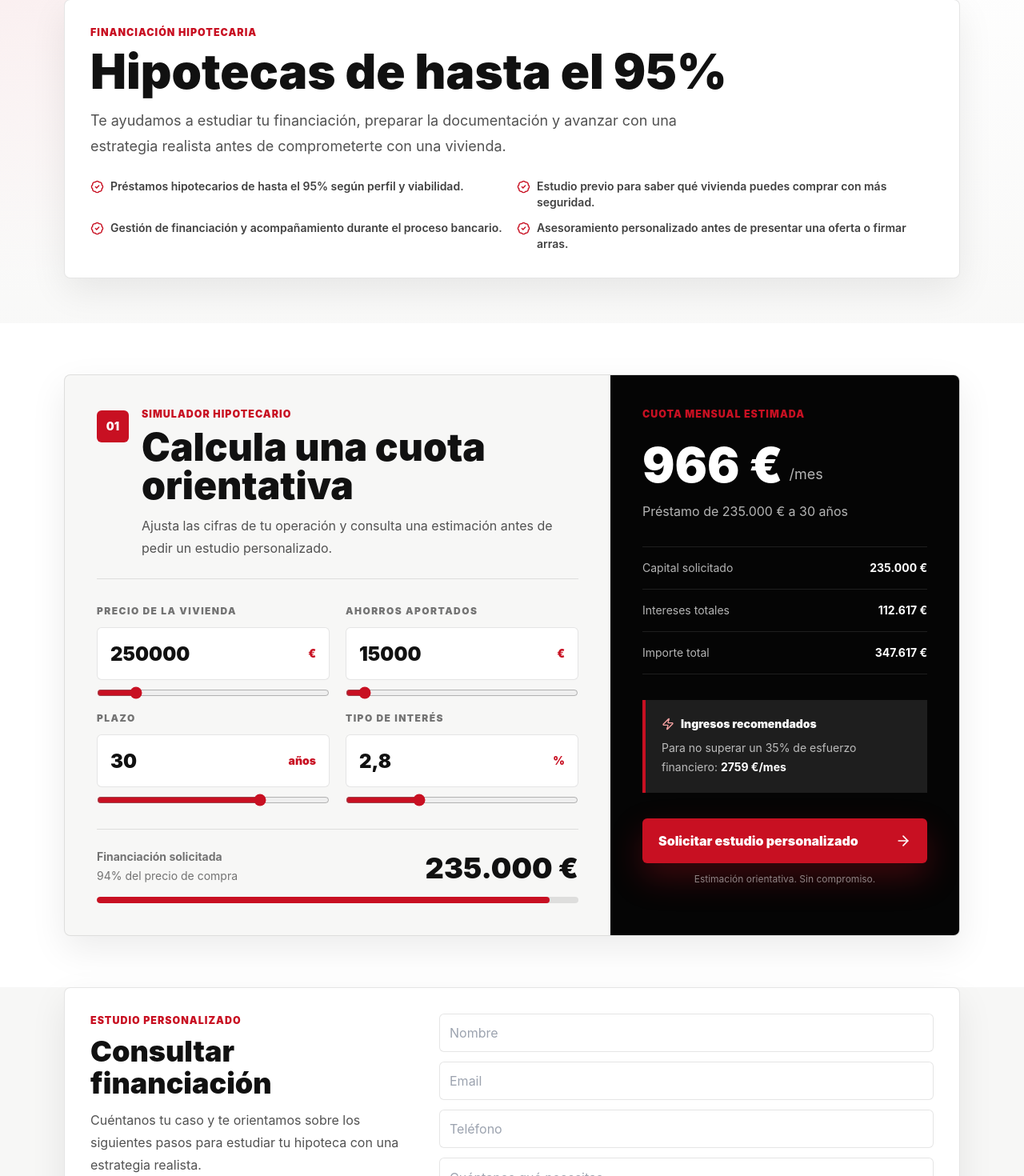
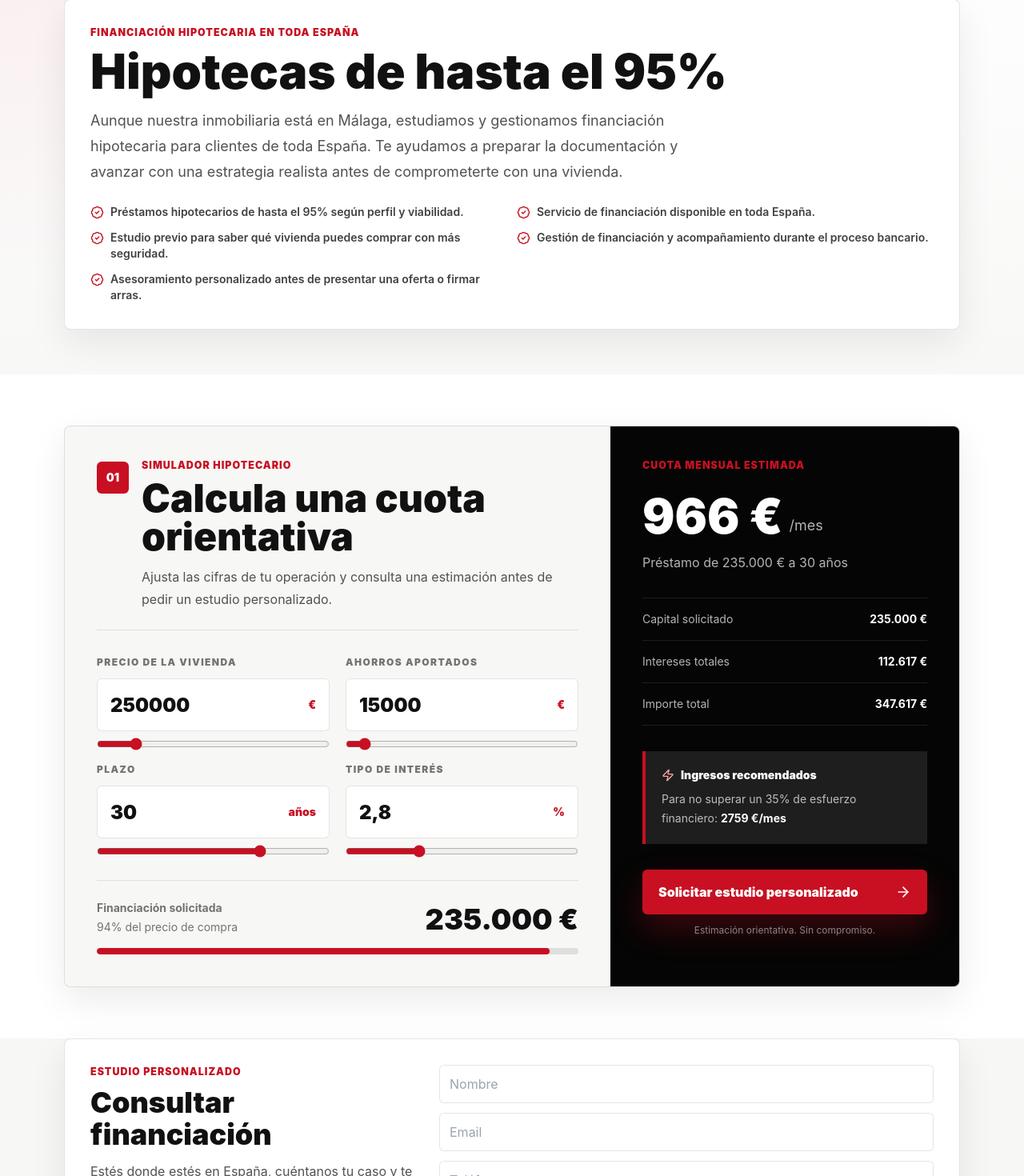
Before and after one commit to rederbeats/aktua-home-web, a Next.js app: page /hipotecas in a window 1280 px wide. Shown: the part 130-1600 px from the top of the page at 80% size. Built offline with nearby package versions, Linux system fonts and the light colour scheme; no server answers.

Commit message:
Aclarar alcance en Malaga y financiacion nacional

```diff
--- a/app/contacto/page.tsx
+++ b/app/contacto/page.tsx
@@ -5,7 +5,7 @@ import { siteConfig } from "@/lib/site-config";
 
 export const metadata: Metadata = {
   title: "Contacto",
-  description: "Contacta con " + siteConfig.brandName + "."
+  description: "Contacta con " + siteConfig.brandName + " en Málaga. Financiación hipotecaria disponible en toda España."
 };
 
 export default async function ContactPage({ searchParams }: { searchParams: Promise<{ lead?: string }> }) {
@@ -17,7 +17,7 @@ export default async function ContactPage({ searchParams }: { searchParams: Prom
         <p className="text-sm font-bold uppercase text-brand-red">Contacto</p>
         <h1 className="mt-2 text-4xl font-black">Hablemos de tu vivienda</h1>
         <p className="mt-4 max-w-2xl text-lg leading-8 text-neutral-600">
-          Cuéntanos qué necesitas y te responderemos con una primera orientación personalizada.
+          Estamos en Málaga y trabajamos principalmente en Málaga y provincia. Para financiación hipotecaria podemos atenderte desde cualquier punto de España.
         </p>
         <div className="mt-7 grid max-w-xl gap-3">
           <a href={`tel:${siteConfig.contact.phone.replace(/\s/g, "")}`} className="flex items-center gap-3 rounded-lg border border-black/10 bg-white p-4 font-bold shadow-sm transition hover:border-brand-red">
--- a/app/hipotecas/page.tsx
+++ b/app/hipotecas/page.tsx
@@ -7,11 +7,12 @@ import { siteConfig } from "@/lib/site-config";
 
 export const metadata: Metadata = {
   title: "Financiación hipotecaria",
-  description: "Estudio y gestión de financiación hipotecaria de hasta el 95% con " + siteConfig.brandName + "."
+  description: "Estudio y gestión de financiación hipotecaria en toda España, de hasta el 95% según perfil y viabilidad, con " + siteConfig.brandName + "."
 };
 
 const points = [
   "Préstamos hipotecarios de hasta el 95% según perfil y viabilidad.",
+  "Servicio de financiación disponible en toda España.",
   "Estudio previo para saber qué vivienda puedes comprar con más seguridad.",
   "Gestión de financiación y acompañamiento durante el proceso bancario.",
   "Asesoramiento personalizado antes de presentar una oferta o firmar arras."
@@ -28,10 +29,10 @@ export default async function MortgagesPage({ searchParams }: { searchParams: Pr
 
       <section className="container py-10 md:py-14">
         <div className="rounded-lg border border-black/10 bg-white p-6 shadow-soft md:p-8">
-          <p className="section-kicker">Financiación hipotecaria</p>
+          <p className="section-kicker">Financiación hipotecaria en toda España</p>
           <h1 className="mt-2 text-4xl font-black leading-tight md:text-6xl">Hipotecas de hasta el 95%</h1>
           <p className="mt-4 max-w-3xl text-lg leading-8 text-neutral-600">
-            Te ayudamos a estudiar tu financiación, preparar la documentación y avanzar con una estrategia realista antes de comprometerte con una vivienda.
+            Aunque nuestra inmobiliaria está en Málaga, estudiamos y gestionamos financiación hipotecaria para clientes de toda España. Te ayudamos a preparar la documentación y avanzar con una estrategia realista antes de comprometerte con una vivienda.
           </p>
           <ul className="mt-6 grid gap-3 text-sm font-semibold text-neutral-700 md:grid-cols-2">
             {points.map((point) => (
@@ -52,7 +53,7 @@ export default async function MortgagesPage({ searchParams }: { searchParams: Pr
             <p className="section-kicker">Estudio personalizado</p>
             <h2 className="mt-2 text-3xl font-black leading-tight md:text-4xl">Consultar financiación</h2>
             <p className="mt-3 leading-7 text-neutral-600">
-              Cuéntanos tu caso y te orientamos sobre los siguientes pasos para estudiar tu hipoteca con una estrategia realista.
+              Estés donde estés en España, cuéntanos tu caso y te orientamos sobre los siguientes pasos para estudiar tu hipoteca con una estrategia realista.
             </p>
           </div>
           <LeadForm type="mortgage" sourcePath="/hipotecas" status={lead} />
--- a/app/obra-nueva/page.tsx
+++ b/app/obra-nueva/page.tsx
@@ -93,7 +93,7 @@ export default async function NewBuildPage({ searchParams }: { searchParams: Pro
               Tu promoción necesita una estrategia de venta a su altura.
             </h1>
             <p className="mt-6 max-w-2xl text-lg leading-8 text-white/80 md:text-xl">
-              Ayudamos a promotores, constructores y propietarios de suelo a comercializar obra nueva con una gestión cercana, compradores cualificados y seguimiento hasta la firma.
+              Desde Málaga ayudamos principalmente a promotores, constructores y propietarios de suelo de Málaga y provincia a comercializar obra nueva con una gestión cercana, compradores cualificados y seguimiento hasta la firma.
             </p>
             <div className="mt-8 flex flex-wrap gap-3">
               <Link
--- a/app/page.tsx
+++ b/app/page.tsx
@@ -65,13 +65,13 @@ export default async function HomePage({ searchParams }: { searchParams: Promise
         <div className="container relative grid min-h-[calc(100svh-80px)] content-center gap-8 py-10 md:py-16 lg:grid-cols-[1fr_420px] lg:items-end">
           <div className="max-w-3xl py-8 md:py-12">
             <p className="inline-flex rounded-full border border-white/20 bg-white/10 px-4 py-2 text-xs font-black uppercase text-red-100 backdrop-blur">
-              {siteConfig.brandName} {siteConfig.tagline.toLowerCase()}
+              Inmobiliaria de Málaga
             </p>
             <h1 className="mt-5 max-w-4xl text-4xl font-black leading-[1.02] sm:text-5xl md:text-7xl">
               Compra, vende y firma con todo bajo control.
             </h1>
             <p className="mt-5 max-w-2xl text-base leading-7 text-white/85 md:text-lg md:leading-8">
-              Te acompañamos en compraventa, financiación hipotecaria, gestión documental, fiscalidad, servicios jurídicos y traducciones juradas.
+              Somos de Málaga y trabajamos principalmente en Málaga y provincia. Te acompañamos en compraventa y servicios inmobiliarios, y gestionamos financiación hipotecaria en toda España.
             </p>
             <div className="mt-8 grid grid-cols-2 gap-3 sm:flex sm:flex-wrap">
               <Link href="/comprar" className="inline-flex h-12 min-w-0 items-center justify-center gap-2 rounded-md bg-brand-red px-3 text-center text-sm font-black text-white shadow-[0_18px_45px_rgba(200,16,34,0.35)] transition hover:-translate-y-0.5 hover:bg-red-700 sm:px-5 sm:text-base">
@@ -108,7 +108,7 @@ export default async function HomePage({ searchParams }: { searchParams: Promise
       <section className="relative z-10 -mt-4 pb-6 md:-mt-8">
         <div className="container grid gap-3 rounded-lg border border-black/10 bg-white p-3 shadow-[0_22px_70px_rgba(17,17,17,0.12)] md:grid-cols-4">
           <TrustItem icon={<MapPin size={20} />} title="Compraventa" body="Compra, venta y seguimiento." />
-          <TrustItem icon={<Home size={20} />} title="Financiación" body="Hipotecas de hasta el 95%." />
+          <TrustItem icon={<Home size={20} />} title="Financiación" body="Hipotecas en toda España." />
           <TrustItem icon={<KeyRound size={20} />} title="Documentación" body="Escrituras, pagos e impuestos." />
           <TrustItem icon={<Calculator size={20} />} title="Jurídico" body="Herencias, donaciones y trámites." />
         </div>
--- a/app/servicios/page.tsx
+++ b/app/servicios/page.tsx
@@ -4,7 +4,7 @@ import { siteConfig } from "@/lib/site-config";
 
 export const metadata: Metadata = {
   title: "Servicios",
-  description: "Compraventa, financiación hipotecaria, gestión documental, servicios jurídicos y traducciones juradas de " + siteConfig.brandName + "."
+  description: "Servicios inmobiliarios principalmente en Málaga y financiación hipotecaria en toda España con " + siteConfig.brandName + "."
 };
 
 const services = [
@@ -16,9 +16,9 @@ const services = [
   },
   {
     title: "Financiación hipotecaria",
-    intro: "Estudiamos tu caso y buscamos una financiación adaptada a tu perfil.",
+    intro: "Estudiamos tu caso y buscamos una financiación adaptada a tu perfil en cualquier punto de España.",
     icon: Landmark,
-    points: ["Préstamos hipotecarios de hasta el 95%.", "Estudio y gestión de financiación.", "Asesoramiento personalizado."]
+    points: ["Servicio disponible en toda España.", "Préstamos hipotecarios de hasta el 95%.", "Estudio, gestión y asesoramiento personalizado."]
   },
   {
     title: "Gestión documental y fiscal",
@@ -48,6 +48,9 @@ export default function ServicesPage() {
         <h1 className="mt-2 text-4xl font-black leading-tight md:text-6xl">Soluciones completas para tu operación inmobiliaria</h1>
         <p className="mt-4 max-w-3xl text-lg leading-8 text-neutral-600">
           En {siteConfig.brandName} no nos limitamos a enseñar viviendas. Te acompañamos en la compraventa, la financiación, la documentación, los impuestos y los trámites legales que pueden aparecer antes, durante y después de la firma.
+        </p>
+        <p className="mt-3 max-w-3xl font-bold leading-7 text-brand-dark">
+          Somos de Málaga y prestamos nuestros servicios inmobiliarios principalmente en Málaga y provincia. La financiación hipotecaria está disponible para clientes de toda España.
         </p>
       </div>
 
--- a/lib/site-config.ts
+++ b/lib/site-config.ts
@@ -6,8 +6,8 @@ export const siteConfig = {
   location: "M\u00e1laga",
   country: "Espa\u00f1a",
   tagline: "Inmobiliaria",
-  shortDescription: "Inmobiliaria en M\u00e1laga especializada en compraventa, financiaci\u00f3n, documentaci\u00f3n y acompa\u00f1amiento integral.",
-  seoDescription: "Portal inmobiliario y blog de AKTUA HOME.",
+  shortDescription: "Inmobiliaria de M\u00e1laga. Trabajamos principalmente en M\u00e1laga y ofrecemos financiaci\u00f3n hipotecaria en toda Espa\u00f1a.",
+  seoDescription: "Inmobiliaria en M\u00e1laga especializada en compraventa, obra nueva y financiaci\u00f3n hipotecaria en toda Espa\u00f1a.",
   publicSiteUrl: process.env.NEXT_PUBLIC_SITE_URL || "https://aktuahome.com",
   contact: {
     email: "aktuahome@gmail.com",
```
Also changed, not shown: app/sobre-aktua-home/page.tsx (+5 -2 lines).
